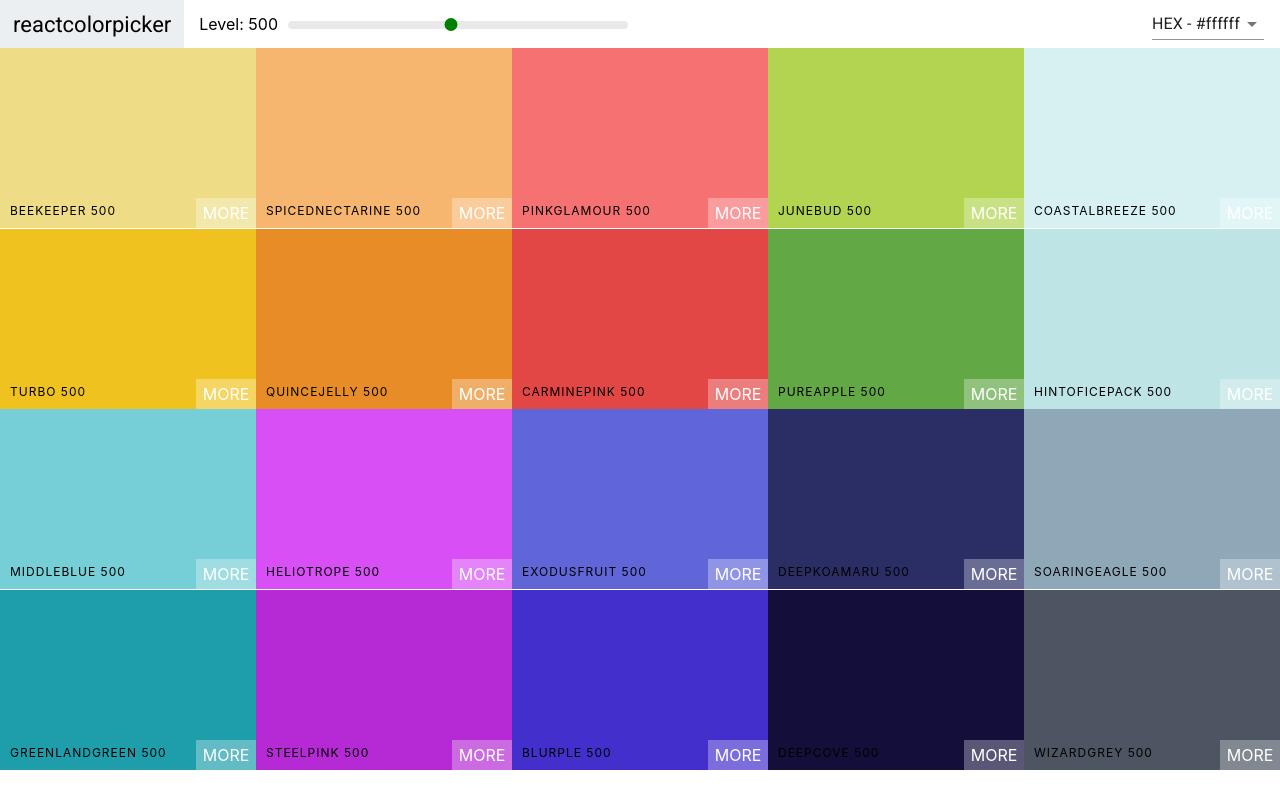
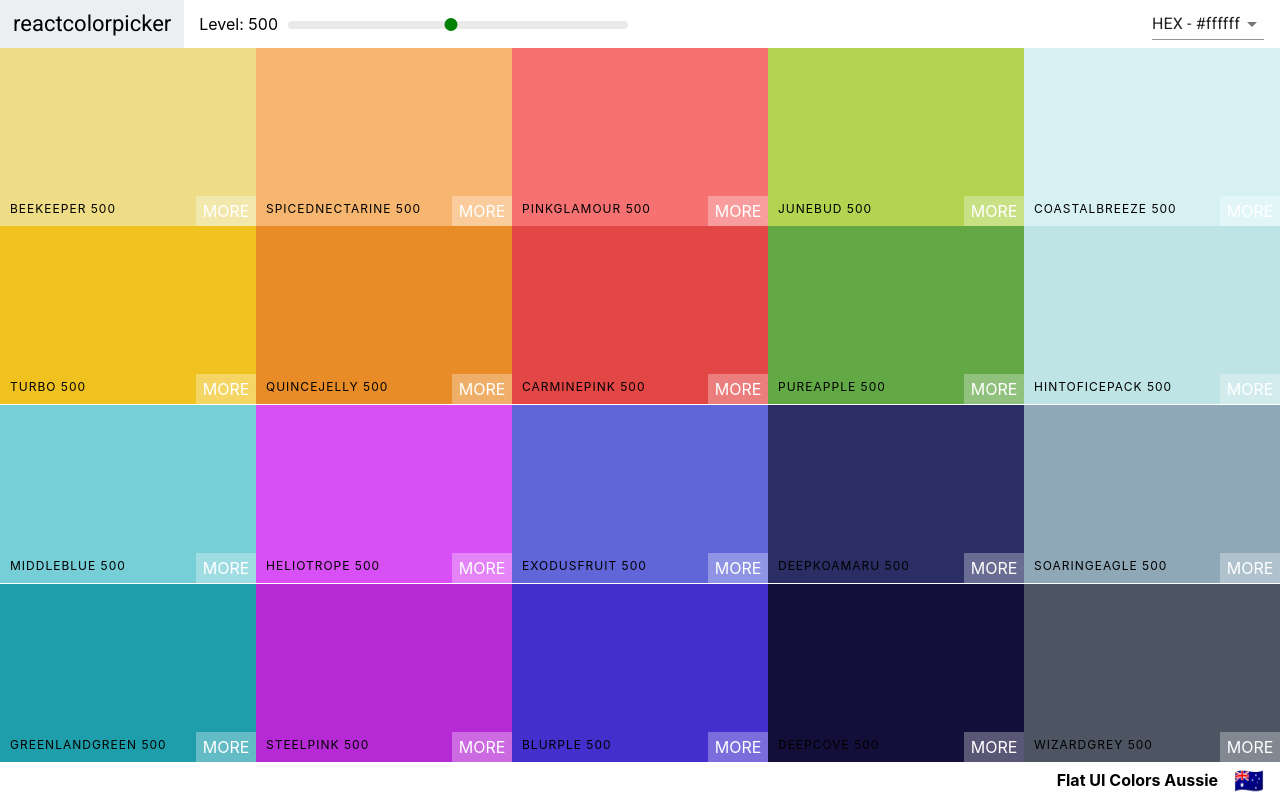
Before and after one commit to Bartosz-L/color_app_react, a React (Create React App) app: page / in a window 1280 px wide. Built offline with nearby package versions, Linux system fonts and the light colour scheme.

Commit message:
added footer

```diff
--- a/package.json
+++ b/package.json
@@ -6,6 +6,7 @@
     "@material-ui/core": "^4.4.3",
     "@material-ui/icons": "^4.4.3",
     "chroma-js": "^2.0.6",
+    "emoji-mart": "^2.11.1",
     "node-sass": "^4.12.0",
     "rc-slider": "^8.7.1",
     "react": "^16.9.0",
--- a/src/components/Palette/Palette.js
+++ b/src/components/Palette/Palette.js
@@ -6,7 +6,7 @@
 const Palette = props => {
   const [level, setLevel] = useState(500)
   const [colorFormat, setColorFormat] = useState('hex')
-  const { colors } = props.palette
+  const { colors, paletteName, emoji } = props.palette
 
   const changeLevel = newLevel => {
     setLevel(newLevel)
@@ -17,14 +17,17 @@
   }
 
   const colorBoxes = colors[level].map(color => (
-    <ColorBox background={color[colorFormat]} name={color.name} key={color.name} />
+    <ColorBox background={color[colorFormat]} name={color.name} key={color.id} />
   ))
 
   return (
     <div className="Palette">
       <Navbar level={level} changeLevel={changeLevel} changeColorFormat={changeColorFormat} />
       <div className="Palette-colors">{colorBoxes}</div>
-      {/* footer */}
+      <footer className="Palette-footer">
+        {paletteName}
+        <span className="emoji">{emoji}</span>
+      </footer>
     </div>
   )
 }
--- a/src/components/Palette/Palette.scss
+++ b/src/components/Palette/Palette.scss
@@ -1,6 +1,22 @@
 .Palette {
   height: 100vh;
+  display: flex;
+  flex-direction: column;
 }
 .Palette-colors {
   height: 90%;
 }
+
+.Palette-footer {
+  background-color: white;
+  height: 5vh;
+  display: flex;
+  justify-content: flex-end;
+  align-items: center;
+  font-weight: bold;
+}
+
+.emoji {
+  font-size: 1.5rem;
+  margin: 0 1rem;
+}
```
Also changed, not shown: 1 other file (tests, documents, lock files or other folders).
